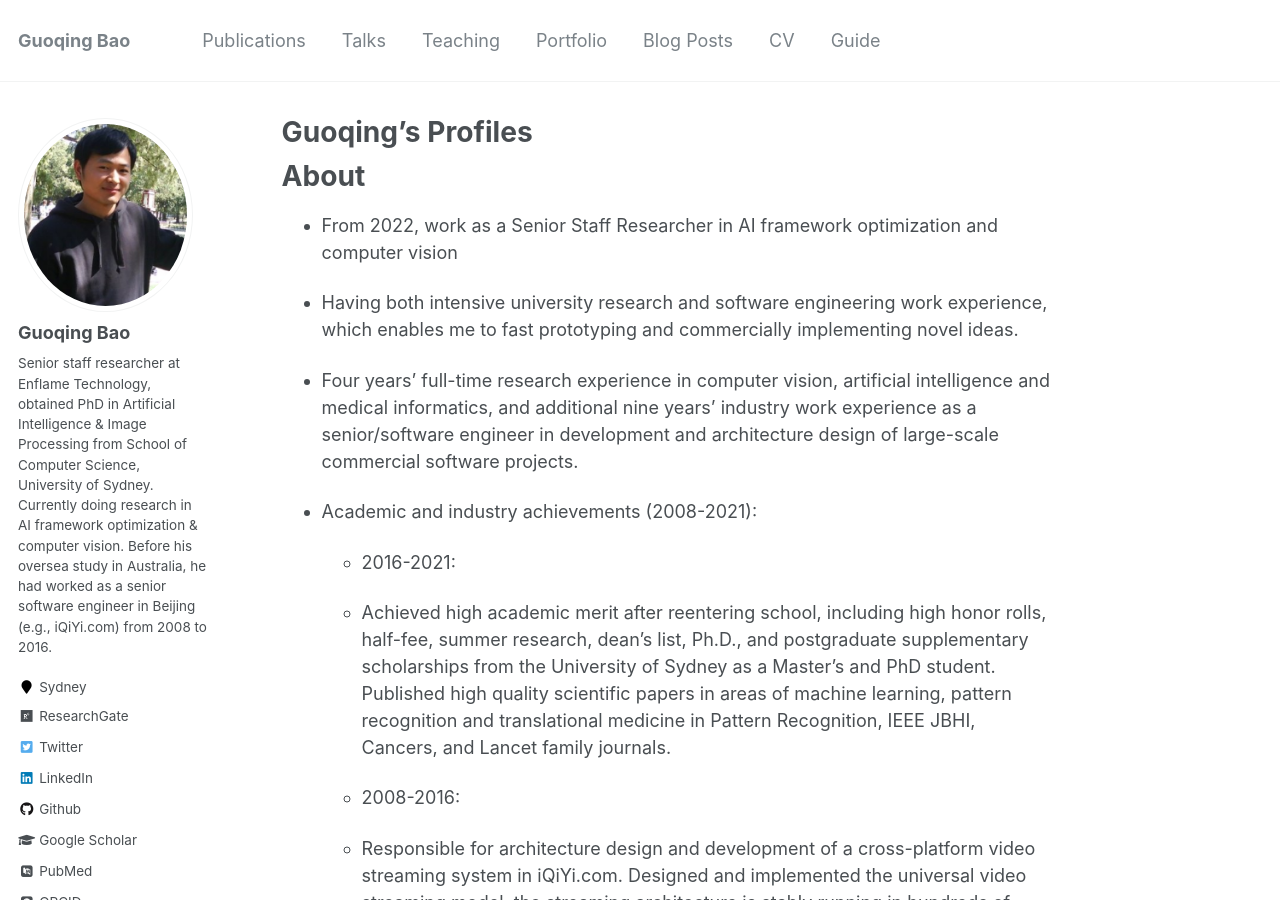
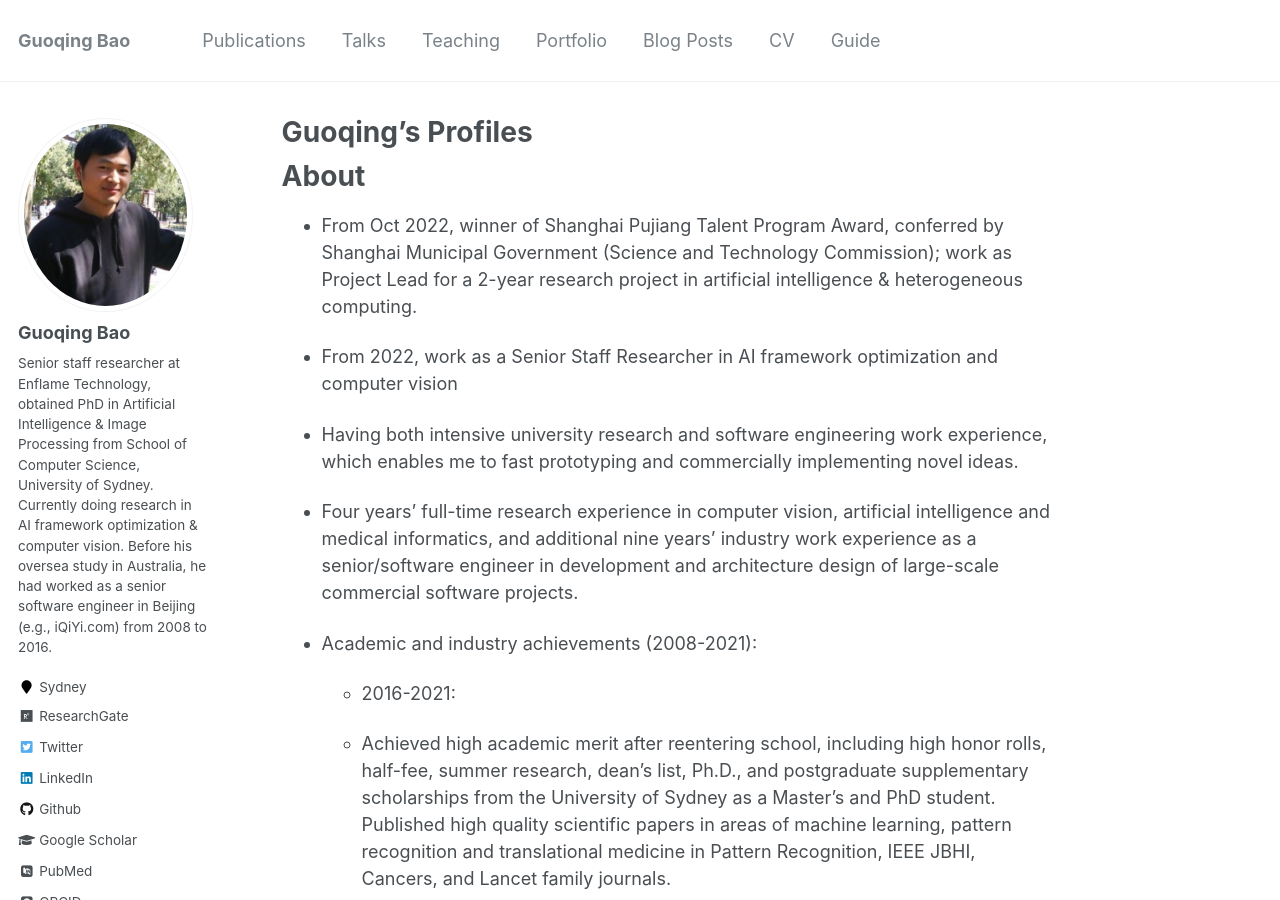
Before and after one commit to guoqingbao/guoqingbao.github.io, a Jekyll site: the page built from _pages/about.md, in a window 1280 px wide and 900 px high. Built offline with Jekyll 4.4.1, drawn with Linux system fonts in a browser that asks for light colours; some web fonts are replaced; some of the changed text lies outside the part shown.

Commit message:
Update about.md

```diff
--- a/_pages/about.md
+++ b/_pages/about.md
@@ -13,6 +13,8 @@ redirect_from:
 
 About
 ======
+* From Oct 2022, winner of Shanghai Pujiang Talent Program Award, conferred by Shanghai Municipal Government (Science and Technology Commission); work as Project Lead for a 2-year research project in artificial intelligence & heterogeneous computing.
+
 * From 2022, work as a Senior Staff Researcher in AI framework optimization and computer vision
 
 * Having both intensive university research and software engineering work experience, which enables me to fast prototyping and commercially implementing novel ideas.
@@ -44,6 +46,8 @@ Education
 
 Academic Awards
 ======
+* Science and Technology Commission, Shanghai Municipal Government
+  * **Shanghai Pujiang Talent Program Award** (10/2022)
 * School of Computer Science, University of Sydney
   * **Dean's List of Excellence in Academic Performance** (09/2018)
   * **High Honour Roll in Digital Media Computing** (05/2018)
```
